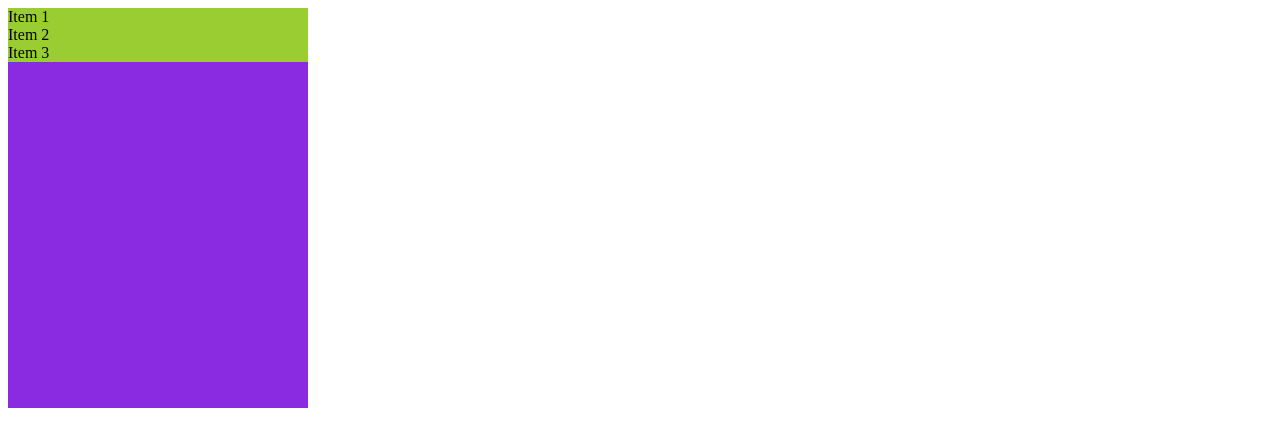
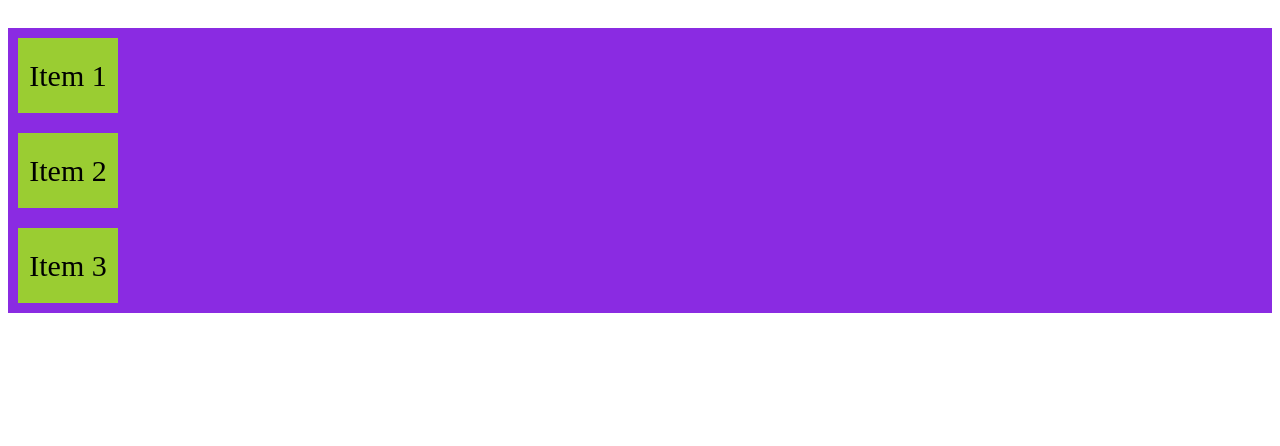
Before and after one commit to RemD95/lezione-3-css, a plain HTML site: page index.html in a window 1280 px wide. Drawn offline with Linux system fonts and the light colour scheme.

Commit message:
added column direction prop

```diff
--- a/index.html
+++ b/index.html
@@ -8,9 +8,9 @@
 </head>
 <body>
     <div class="father">
-        <div class="ch-1 ch">Item 1</div>
-        <div class="ch-2 ch">Item 2</div>
-        <div class="ch-3 ch">Item 3</div>
+        <div class="item1">Item 1</div>
+        <div class="item2">Item 2</div>
+        <div class="item3">Item 3</div>
     </div>
 </body>
 </html>
--- a/style.css
+++ b/style.css
@@ -1,10 +1,28 @@
 .father{
-    display: flexbox;
-    width: 300px;
-    height: 400px;
+    display: flex;
     background-color: blueviolet;
+    flex-direction: column;
 }
 
-.father .ch{
+.father > div {
     background-color: yellowgreen;
+    width: 100px;
+    margin: 10px;
+    text-align: center;
+    line-height: 75px;
+    font-size: 30px;
+
 }
+.item1{
+
+}
+.item2{
+
+}
+
+.item3{
+
+}
+ body{
+    padding-top: 20px;
+ }
```
